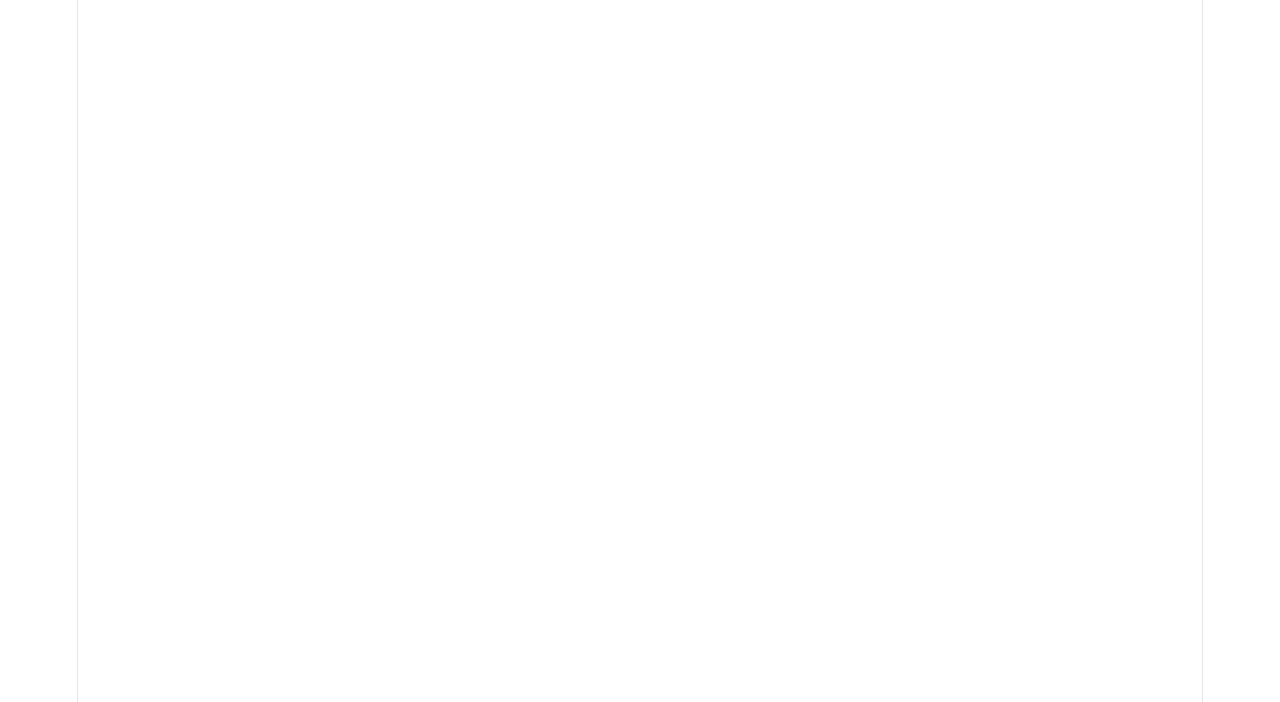
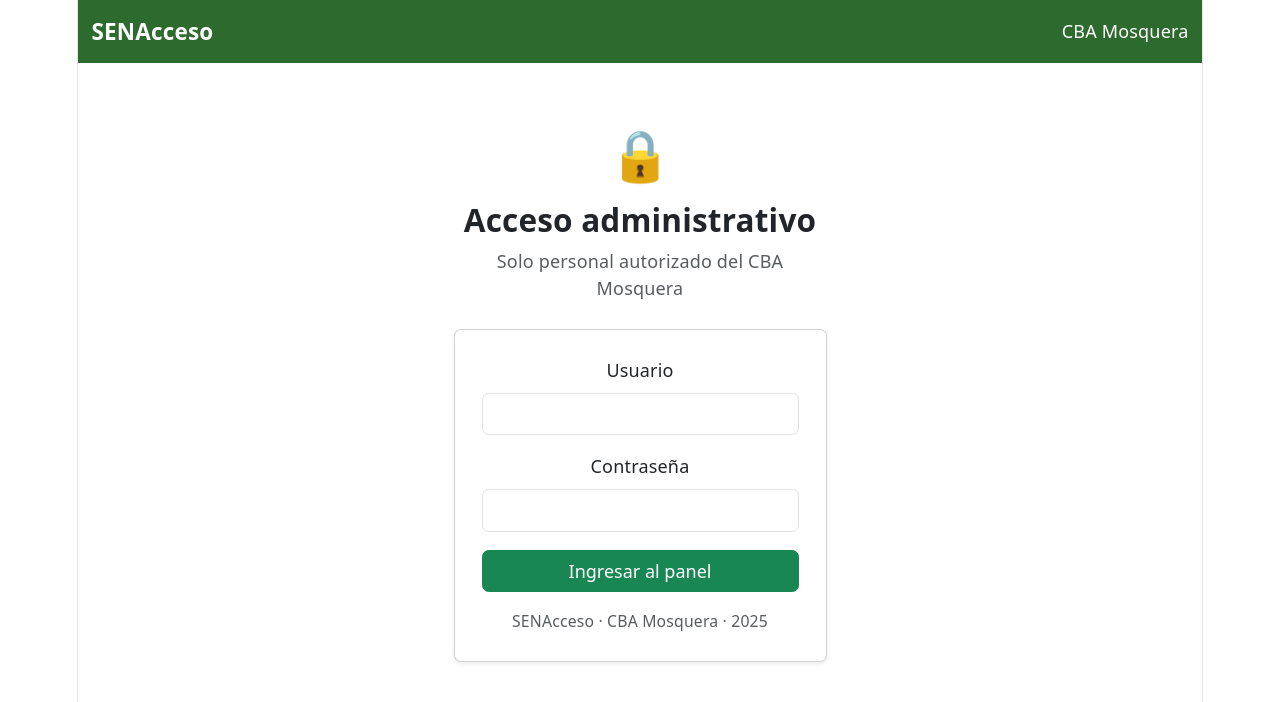
Before and after one commit to haider-castaneda/accessqr_frontend, a React (Vite) app: page /login in a window 1280 px wide. Before the commit this address had no page. Shown: the top 702 px of the page. Built offline with nearby package versions, Linux system fonts and the light colour scheme.

Commit message:
feat: pantalla de login administrador

```diff
--- a/src/App.jsx
+++ b/src/App.jsx
@@ -5,6 +5,7 @@ import Registro from './pages/Registro/Registro'
 import Confirmacion from './pages/Confirmacion/Confirmacion'
 import RecuperarQR from './pages/RecuperarQR/RecuperarQR'
 import MiQR from './pages/MiQR/MiQR'
+import Login from './pages/Login/Login'
 
 function App() {
   return (
@@ -15,6 +16,7 @@ function App() {
         <Route path="/confirmacion" element={<Confirmacion />} />
         <Route path="/recuperar-qr" element={<RecuperarQR />} />
         <Route path="/mi-qr" element={<MiQR />} />
+        <Route path="/login" element={<Login />} />
       </Routes>
     </BrowserRouter>
   )
--- a/src/pages/Home/Home.jsx
+++ b/src/pages/Home/Home.jsx
@@ -36,7 +36,7 @@ function Home() {
                 <div className="card-body p-4">
                     <h5 className="card-title fw-bold">Administrador</h5>
                     <p className="card-text text-muted">Acceso exclusivo para personal autorizado</p>
-                    <button className="btn btn-success">Ingresar</button>
+                    <button className="btn btn-success" onClick={() => navigate('/login')}>Ingresar</button>
                 </div>
                 </div>
             </div>
--- /dev/null
+++ b/src/pages/Login/Login.jsx
@@ -0,0 +1,52 @@
+import React, { useState } from 'react'
+import { useNavigate } from 'react-router-dom'
+import Navbar from '../../components/Navbar'
+
+function Login() {
+    const navigate = useNavigate()
+
+    const [formData, setFormData] = useState({
+        usuario: '',
+        contrasena: ''
+    })
+
+    const handleChange = (e) => {
+        setFormData({ ...formData, [e.target.name]: e.target.value })
+    }
+
+    const handleSubmit = (e) => {
+        e.preventDefault()
+        navigate('/panel-admin')
+    }
+
+    return (
+        <div>
+            <Navbar />
+            <div className="container mt-5" style={{ maxWidth: '400px' }}>
+                <div className="text-center mb-4">
+                    <span style={{ fontSize: '50px' }}>🔒</span>
+                    <h3 className="fw-bold mt-2">Acceso administrativo</h3>
+                    <p className="text-muted">Solo personal autorizado del CBA Mosquera</p>
+                </div>
+                <div className="card shadow-sm">
+                    <div className="card-body p-4">
+                        <form onSubmit={handleSubmit}>
+                            <div className="mb-3">
+                                <label className="form-label">Usuario</label>
+                                <input type="text" className="form-control" name="usuario" value={formData.usuario} onChange={handleChange} required />
+                            </div>
+                            <div className="mb-3">
+                                <label className="form-label">Contraseña</label>
+                                <input type="password" className="form-control" name="contrasena" value={formData.contrasena} onChange={handleChange} required />
+                            </div>
+                            <button type="submit" className="btn btn-success w-100">Ingresar al panel</button>
+                        </form>
+                        <p className="text-muted text-center small mt-3">SENAcceso · CBA Mosquera · 2025</p>
+                    </div>
+                </div>
+            </div>
+        </div>
+    )
+}
+
+export default Login
```
